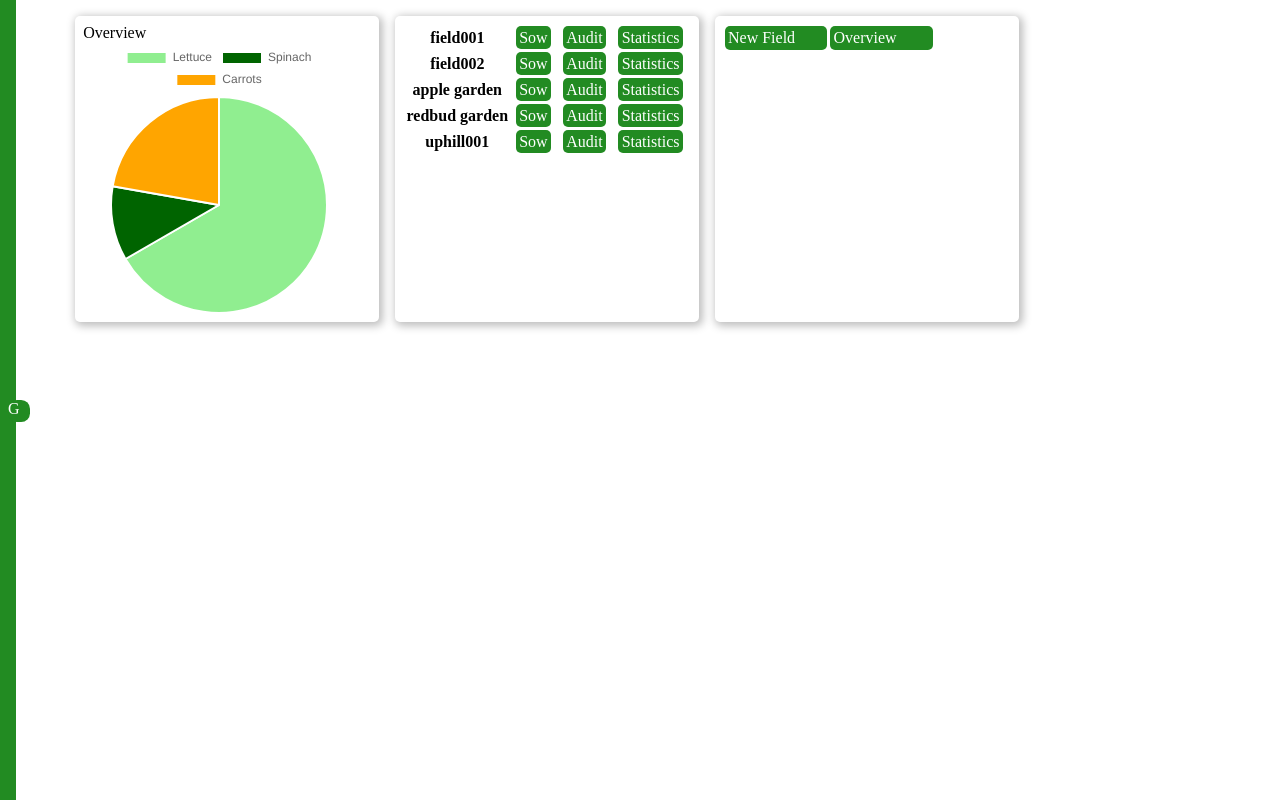
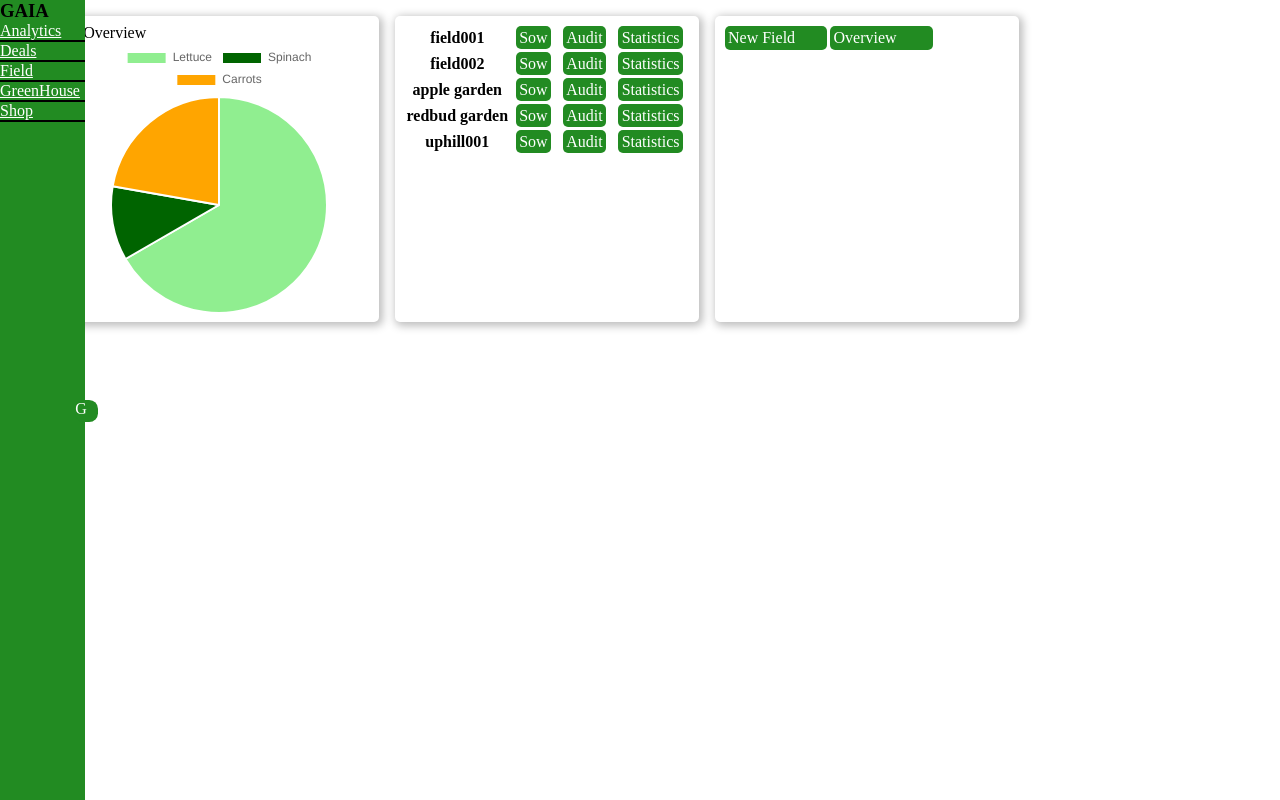
Before and after one commit to gitkenbar/Gaia_Analytica, an Angular app: page /field in a window 1280 px wide. Built offline with nearby package versions, Linux system fonts and the light colour scheme.

Commit message:
minor bug fix
Fixed Sidebar + toggle button

```diff
--- a/src/app/shared/components/sidebar/sidebar.component.html
+++ b/src/app/shared/components/sidebar/sidebar.component.html
@@ -7,6 +7,6 @@
   <a routerLink="greenhouse" class="sidebarFeature">GreenHouse</a>
   <a routerLink="shop" class="sidebarFeature" (click)="toggleSidebar()">Shop</a>
 
-  <a class="sidebarButton" (click)="toggleSidebar()" [class.sidebarButtonActive]="isSidebarVisible">G</a>
+  <a class="sidebarButton" (click)="toggleSidebar()" [class.sidebarButtonActive]="!isSidebarVisible">G</a>
 </div>
 <div class="sidebarPlaceholder" [class.sidebarActive]="!isSidebarVisible"></div>
--- a/src/styles.scss
+++ b/src/styles.scss
@@ -36,7 +36,7 @@
 /* Sidebar Styles */
 
 .sidebarBuilder{
-  left:  -5.3rem;
+  left:  0rem;
   width: var(--sidebarWidth);
   height: 100vh;
   display: flex;
@@ -69,12 +69,6 @@
   top: 50%;
 }
 
-.sidebarActive{
-
-
-  width: var(--sidebarWidth)
-
-}
 .sidebarDisabled{
   left: -5.3rem;
 
```
